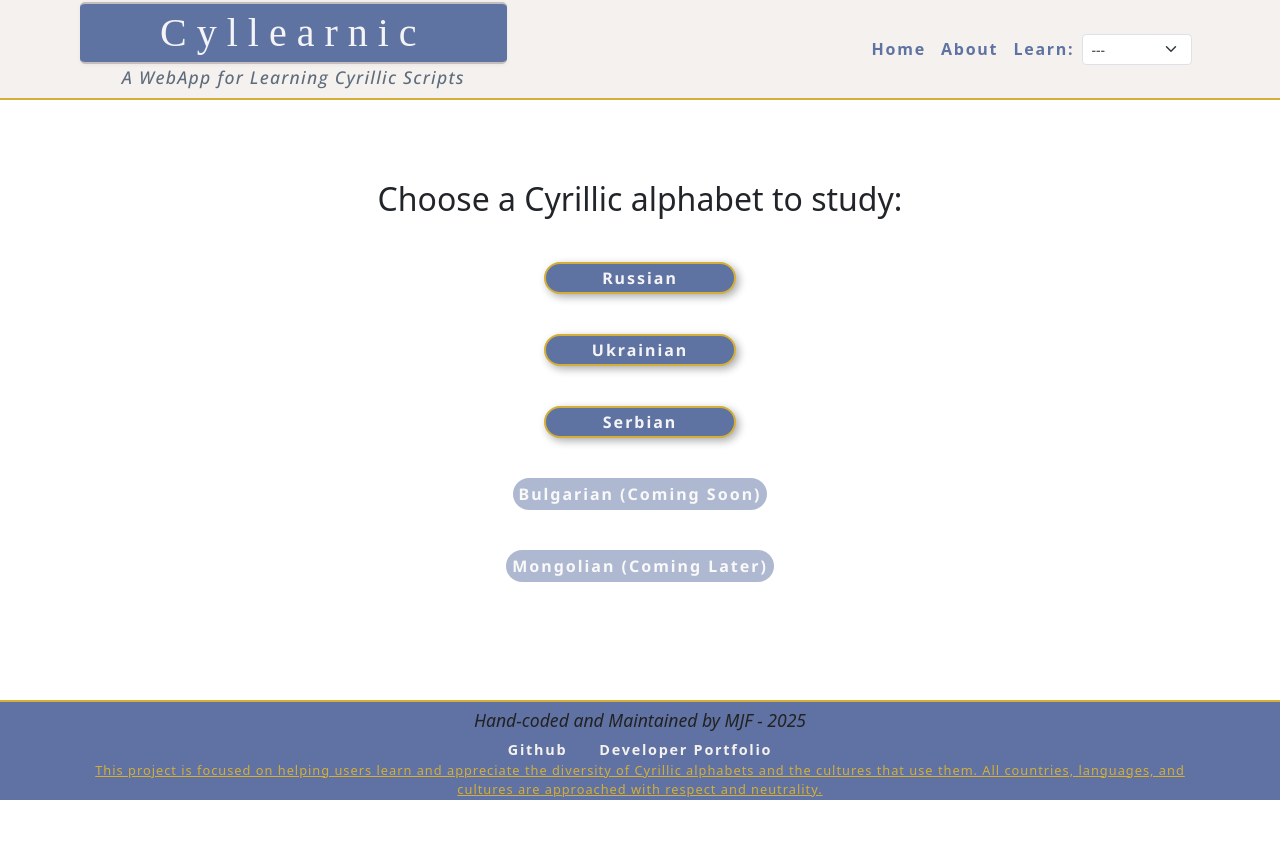
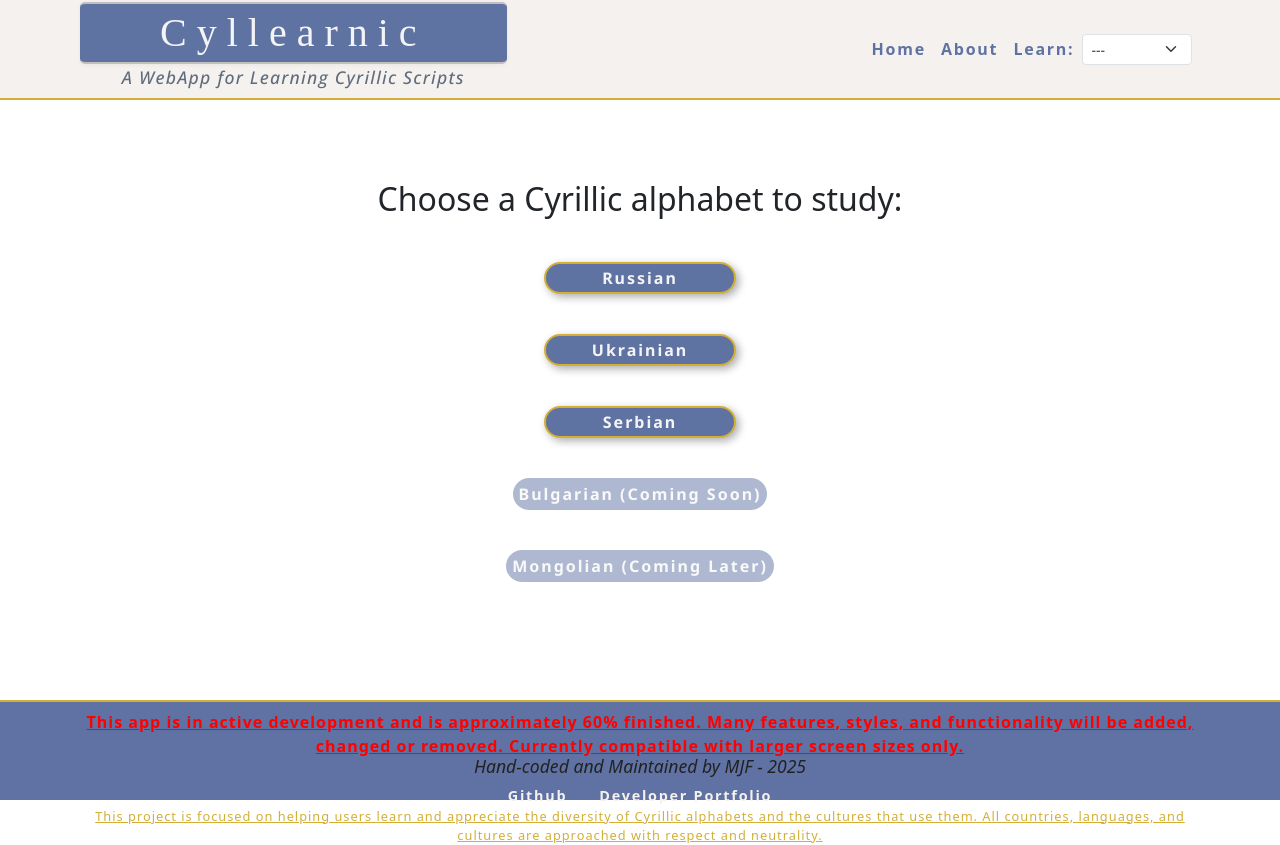
Before and after one commit to mjfru/cyllearnic, a React (Vite) app: page / in a window 1280 px wide. Before the commit the page ends 800 px from the top, so only its background shows below. Built offline with nearby package versions, Linux system fonts and the light colour scheme; a web font is replaced by a local one.

Commit message:
add project development warning to footer to prepare for deployment on vercel

```diff
--- a/src/components/Footer.jsx
+++ b/src/components/Footer.jsx
@@ -3,6 +3,11 @@ const Footer = () => {
 
 	return (
 		<footer className="footer-container">
+			<p style={{ color: "red", fontWeight: "bold", textAlign: "center", fontSize: "16px", marginBottom: "-2px" }}>
+				This app is in active development and is approximately 60% finished. Many features, styles, and
+				functionality will be added, changed or removed. Currently compatible
+				with larger screen sizes only.
+			</p>
 			<h3>Hand-coded and Maintained by MJF - {currentYear}</h3>
 			<div className="personal-link-container">
 				<a href="https://github.com/mjfru" target="_blank">
```
Lines whose indentation alone changed are shown as unchanged.
